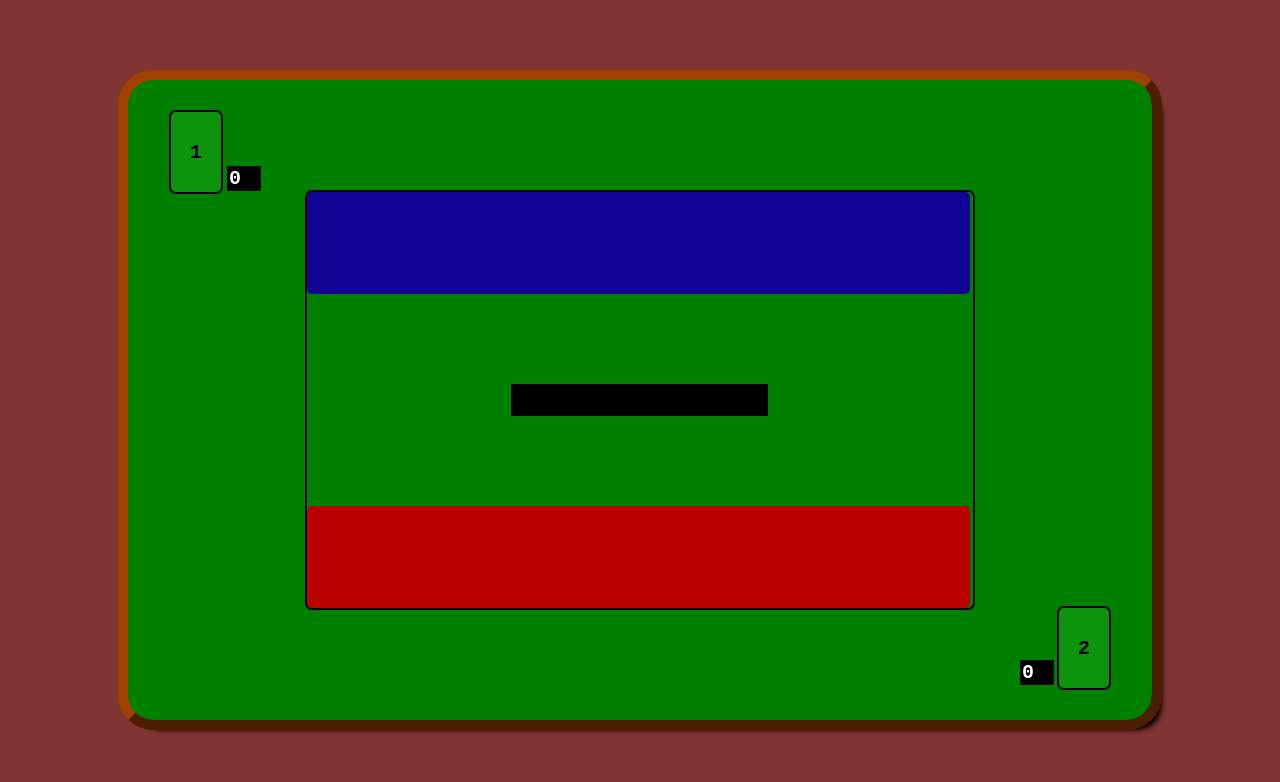
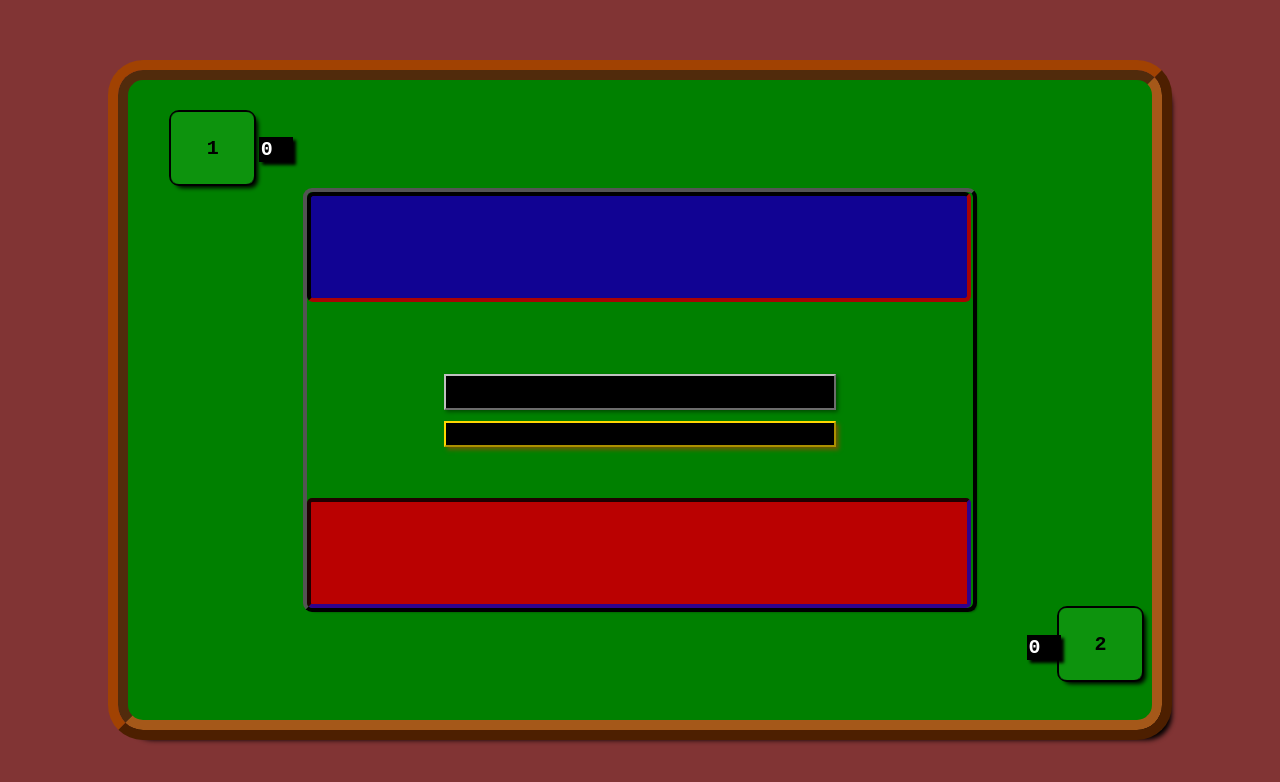
Before and after one commit to Hexaedus/WAR, a plain HTML site: page index.html in a window 1280 px wide. Drawn offline with Linux system fonts and the light colour scheme.

Commit message:
updating css and playing with the JS

```diff
--- a/index.html
+++ b/index.html
@@ -27,7 +27,9 @@
             <div id="gameBoard">
                 <input id="gameBoardP1" type="text"/>
                 <input id="outcome" type="text">
+                <input type="text" id="warResult">
                 <input id="gameBoardP2" type="text"/>
+
             </div>
         </div>
     </section>
--- a/style.css
+++ b/style.css
@@ -2,6 +2,7 @@ body {
     font-family: 'Courier New', Courier, monospace;
     background-color: rgba(112, 25, 25, 0.877);
     height: 98vh;
+    display: grid;
     align-content: center;
 }
 
@@ -15,6 +16,7 @@ body {
     box-shadow: 10px 10px 5px black;
     justify-self: center;
     outline: 10px outset rgb(161, 66, 2);
+    border: 10px inset rgb(165, 88, 25);
     border-radius: 25px;
     }
 
@@ -27,14 +29,25 @@ body {
     justify-content: space-around;
     align-content: center;
     margin: 0;
-    border-radius: 5px;
+    border-radius: 8px;
+
 }
 
     #pOne {
-        width: 50px;
-        height: 80px;
+        width: 6.5vw;
+        height: 9vh;
         outline: 2px solid black;
+        box-shadow: 4px 4px 4px;
         grid-row: 1;
+        }
+
+    #pTwo {
+        width: 6.5vw;
+        height: 9vh;
+        outline: 2px solid black;
+        grid-row: 3;
+        grid-column: 3;
+        box-shadow: 4px 4px 4px;
         }
 
         #pointP1 {
@@ -46,7 +59,8 @@ body {
             font-weight: bold;
             color: rgb(255, 255, 255);
             border: 0;
-            margin: 25px;
+            margin-left: 40px;
+            box-shadow: 3px 3px 3px black;
 
         }
         #pointP2 {
@@ -58,40 +72,44 @@ body {
             font-weight: bold;
             color: rgb(255, 255, 255);
             border: 0;
-            transform: translate(-70px, 23px);
+            transform: translate(-80px, 2px);
+            box-shadow: 3px 3px 3px black;
+
 
         }
 
 
 
     #gameBoard {
-        outline: 2px solid black;
+        outline: 4px outset black;
         width: 52vw;
         height: 52vh;
         grid-row: 2 / span 2;
         grid-column: 2 / span 2;
+        box-shadow: 3px 3px 3px black;
+        border-radius: 5px;
+
         }
         #gameBoardP1 {
-            border-radius: 5px;
+            border-radius: 6px;
             border: 0cap;
             position: absolute;
-
             justify-items: center;
-            width: 51.5vw;
+            width: 50.9vw;
             height: 100px;
             background-color: rgb(17, 3, 147);
             font-family: 'Courier New', Courier, monospace;
             font-size: 15pt;
             font-weight: bold;
             color: rgb(255, 255, 255);
-
+            border: 4px inset rgb(85, 2, 2);
             }
 
         #gameBoardP2 {
             position: absolute;
             align-self: flex-end;
             justify-items: center;
-            width: 51.5vw;
+            width: 50.9vw;
             border-radius: 5px;
             border: 0cap;
             height: 100px;
@@ -100,6 +118,8 @@ body {
             font-size: 15pt;
             font-weight: bold;
             color: rgb(255, 255, 255);
+            border: 4px inset rgba(10, 2, 87, 0.829);
+
             }
 
         #outcome {
@@ -108,27 +128,37 @@ body {
             justify-self: center;
             justify-items: center;
             height: 30px;
-            border: 0;
+            width: 30vw;
+            border: 2px outset silver;
             background-color: black;
             font-family: 'Courier New', Courier, monospace;
-            font-size: 15pt;
+            font-size: 20pt;
             font-weight: bold;
             color: rgb(255, 255, 255);
+            box-shadow: 2px 2px 4px rgb(0, 75, 0);
+            margin-bottom: 2vh;
+        }
 
+        #warResult {
+            width: 30vw;
+            margin-top: 1vh;
+            position: absolute;
+            align-self: center;
+            justify-self: center;
+            justify-items: center;
+            transform: translate(0px, 30px);
+            background-color: black;
+            border: 2px outset gold;
+            box-shadow: 3px 3px 4px rgb(104, 89, 3);
+            height: 20px;
+            font-size: 15pt;
+            color:  white;
         }
 
 
-
-    #pTwo {
-        width: 50px;
-        height: 80px;
-        outline: 2px solid black;
-        grid-row: 3;
-        grid-column: 3;
-        }
 #playButton {
-            width: 50px;
-            height: 80px;
+            width: 6.5vw;
+            height: 9vh;
             position: absolute;
             background-color: rgba(41, 184, 41, 0.336);
             border: 0cap;
@@ -147,8 +177,8 @@ body {
             transition-duration: 0s;
             }
 #playButton2 {
-            width: 50px;
-            height: 80px;
+            width: 6.5vw;
+            height: 9vh;
             position: absolute;
             background-color: rgba(41, 184, 41, 0.336);
             border: 0cap;
--- a/war.js
+++ b/war.js
@@ -1,20 +1,25 @@
 let boardP1 = document.getElementById("gameBoardP1");
 let boardP2 = document.getElementById("gameBoardP2");
+let warResult = document.getElementById("warResult")
 
 let p1Deck = [];
 let p2Deck = [];
 
 let gameStarted = false;
+let roundStarted = false;
+let warStarted = false;
 
 function generateDeck(playerDeck){
     for (let i = 0; i < 26; i++)
     {
         playerDeck[i] = returnRandomValue();
+        // issue, this code does randomly generate numbers but it does...
+        // ... not check against itself to make sure there are no repeats.
     }
 }
 
 function returnRandomValue(){
-    return Math.floor(Math.random() * 51) + 1;
+    return Math.floor(Math.random() * 5) + 1; // 51 * 1 = 51 + 1 = 52
 }
 
 function startGame()
@@ -24,6 +29,8 @@ function startGame()
         generateDeck(p2Deck);
         console.log("p1; " + p1Deck);
         console.log("p2; " + p2Deck);
+        pointP1.value = 0;
+        pointP2.value = 0;
         gameStarted = true;
     }
 }
@@ -43,24 +50,65 @@ function startRound() {
     boardP1.value = p1Deck[p1DeckIndex];
     boardP2.value = p2Deck[p2DeckIndex];
 
+    roundStarted = true;
+
     if (boardP1.value > boardP2.value) {
         outcome.value = String("Player 1 Wins");
-        console.log("p1Deck - " + p1Deck);
-        console.log("p2Deck - " + p2Deck);
         p1Deck.push(p2Deck[p2DeckIndex]);
         p2Deck.splice(p2DeckIndex, 1);
-        console.log("p1Deck - " + p1Deck);
-        console.log("p2Deck - " + p2Deck);
-    } else if (boardP1.value == boardP2.value) {
-        outcome.value = String("WARRR!")
+        console.log(p1Deck)
+        console.log(p2Deck)
+    } else if (boardP1.value < boardP2.value) {
+        outcome.value = String("Player 2 Wins");
+        console.log(p1Deck)
+        console.log(p2Deck)
+
     }
     else {
-        outcome.value = String("Player 2 Wins");
+        outcome.value = String("WARRR!")
+        warStart();
     }
 
     pointSystem();
     endState(p1Deck.length);
 }
+
+function warStart() {
+    //initialise in startRound
+    // 3 cards instead of 1
+    // (do later) 3 hidden cards, click on one, highest wins.
+    //splice/push the losers cards to winners deck
+    roundStarted = false;
+    warStarted = true;
+    if (warStarted = true, boardP1.value > boardP2.value) {
+        warStarted = true;
+        warResult.value = "player 1 wins the war"
+        p1Deck.push(p2Deck[p2DeckIndex]);
+        p2Deck.splice(p2DeckIndex, 3);
+        console.log(p1Deck);
+        console.log(p2Deck);
+        warStarted = false;
+        roundStarted = true;
+        startRound();
+    } else if (warStarted = true, boardP1.value < boardP2.value) {
+        warStarted = true;
+        warResult.value = "player 2 wins the war"
+        p2Deck.push(p1Deck[p1DeckIndex]);
+        p1Deck.splice(p1DeckIndex, 3);
+        console.log(p1Deck);
+        console.log(p2Deck);
+        warStarted = false;
+        roundStarted = true;
+        startRound();
+    }
+    // else {
+    //     outcome.value = "restart the war"
+    //     warStarted = true;
+    //     warStart()
+    // }
+    warStarted = false;
+}
+
 
 function endState(deckLength) {
     if (deckLength <= 0) {
@@ -74,7 +122,7 @@ function endState(deckLength) {
         gameStarted = false;
         return "Player 1 wins"
     }
-
+    gameStarted = true;
     return "no winner"
 
     // check deck array length?
```
